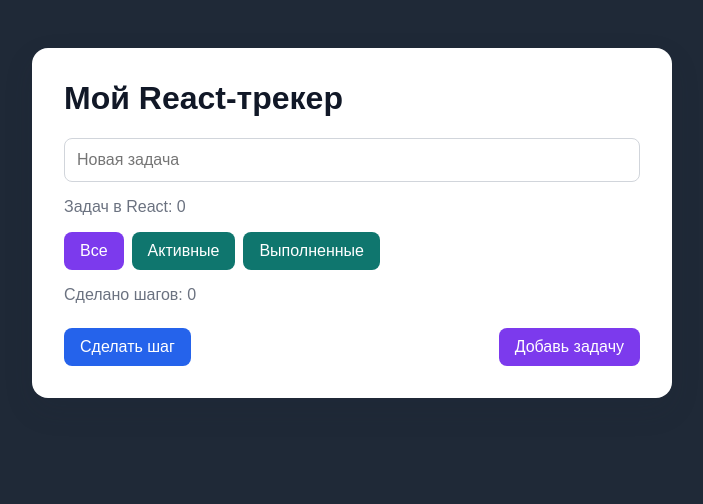
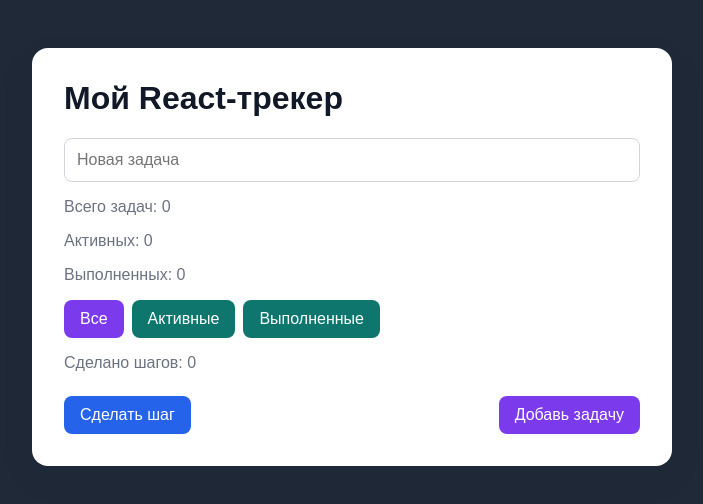
Before and after one commit to nursultaneskendir00/react-task-tracker, a React (Vite) app in the folder react-tasks/: page / in a window 1280 px wide. Shown: the top 504 px of the page, without its empty margins (288-991 px from the left). Built offline with nearby package versions, Linux system fonts and the light colour scheme.

Commit message:
Добавить счётчики и очистку React задач

```diff
--- a/react-tasks/src/App.jsx
+++ b/react-tasks/src/App.jsx
@@ -58,6 +58,8 @@ function App() {
       }
       return true
   })
+  const activeTasksCount = tasks.filter((task) => !task.completed).length
+  const completedTasksCount = tasks.filter((task) => task.completed).length
   return (
     <main>
       <h1>Мой React-трекер</h1>
@@ -73,7 +75,10 @@ function App() {
         placeholder="Новая задача"
       />
 
-      <p>Задач в React: {tasks.length}</p>
+      <div className="task-stats">
+      <p>Всего задач: {tasks.length}</p>
+      <p>Активных: {activeTasksCount}</p>
+      <p>Выполненных: {completedTasksCount}</p></div>
       <div className='filters'>
         <button className={filter === 'all' ? 'active-filter' : ''}
           type ="button"
```
Also changed, not shown: 1 other file (tests, documents, lock files or other folders).
